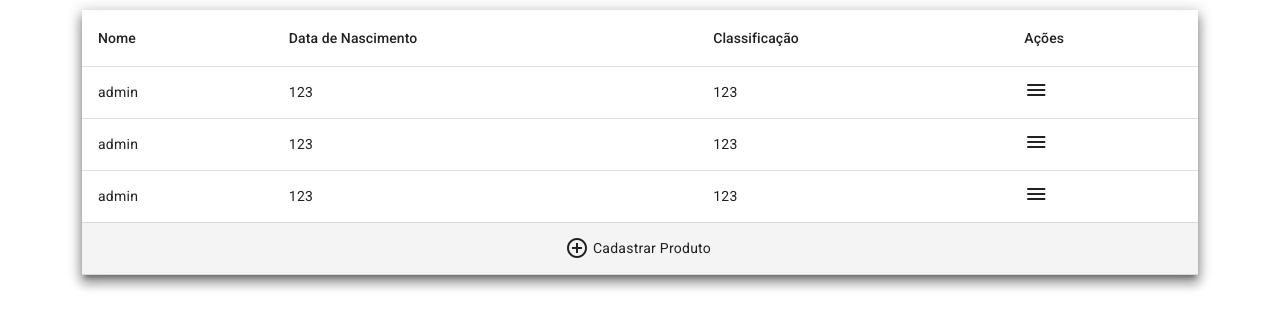
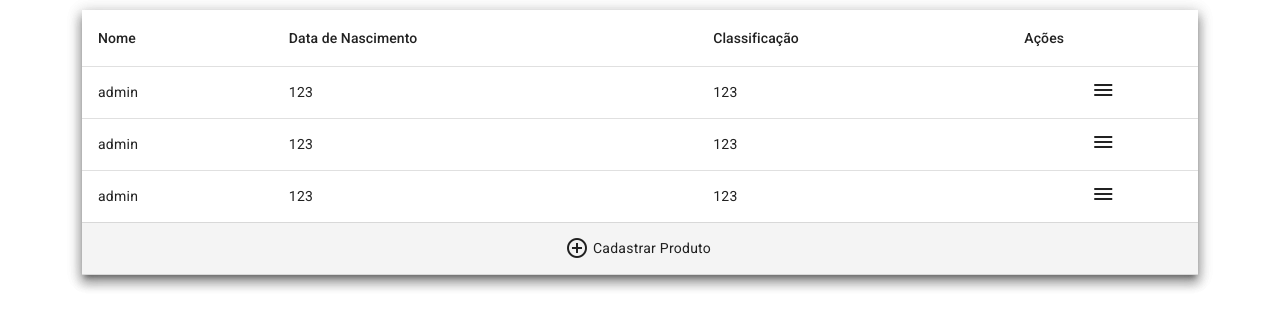
Before and after one commit to emersonnnb/desafio, an Angular app: page / in a window 1280 px wide. Shown: the top 328 px of the page. Built offline with nearby package versions, Linux system fonts and the light colour scheme; data requests are answered from the project's data file.

Commit message:
feat: create componente to confirmation and validations

```diff
--- a/src/styles.scss
+++ b/src/styles.scss
@@ -6,7 +6,63 @@ html, body { height: 100%; }
 body { margin: 0; font-family: Roboto, "Helvetica Neue", sans-serif; }
 
 
+//Estilização do Menu de ações
+td:last-child.mat-column-actions .mat-icon {
+  margin-left: 8px;
+  margin-right: 8px;
+  width: 16px;
+  height: 16px;
+  font-size: 16px;
+  cursor: pointer;
+}
 
+td:last-child.mat-column-actions {
+  padding: 0;
+  text-align: center;
+}
+
+td:last-child.mat-column-actions>.mat-icon {
+  font-size: 24px!important;
+  margin-left: 9px;
+  margin-right: 9px;
+  width: 24px;
+  height: 24px;
+}
+
+.tab-row-menu {
+  margin-top: 2px;
+  position: absolute;
+  display: flex;
+  align-items: center;
+  justify-content: center;
+  height: 46px;
+  top: 0;
+  background-color: #363636;
+  padding: 11px 10px;
+  width: max-content;
+  font-weight: 400;
+  margin-right: 16px;
+  right: 0;
+  z-index: 1;
+  border-radius: 8px;
+  color: #fff;
+}
+
+.tab-row-menu .label-txt {
+  color: #e5e5e5;
+  display: inline-flex;
+  border-right: 1px solid #ffffff;
+  padding-right: 16px;
+  padding-left: 8px;
+  margin-right: 8px;
+}
+
+.tab-row-menu .cancel {
+  margin-right: 8px;
+  color: #e33e38;
+}
+
+//Estilização da ultima row da table (cadastrar)
 .footer-row {
   background: #f4f4f4 !important;
   margin: 0 auto !important;
```
